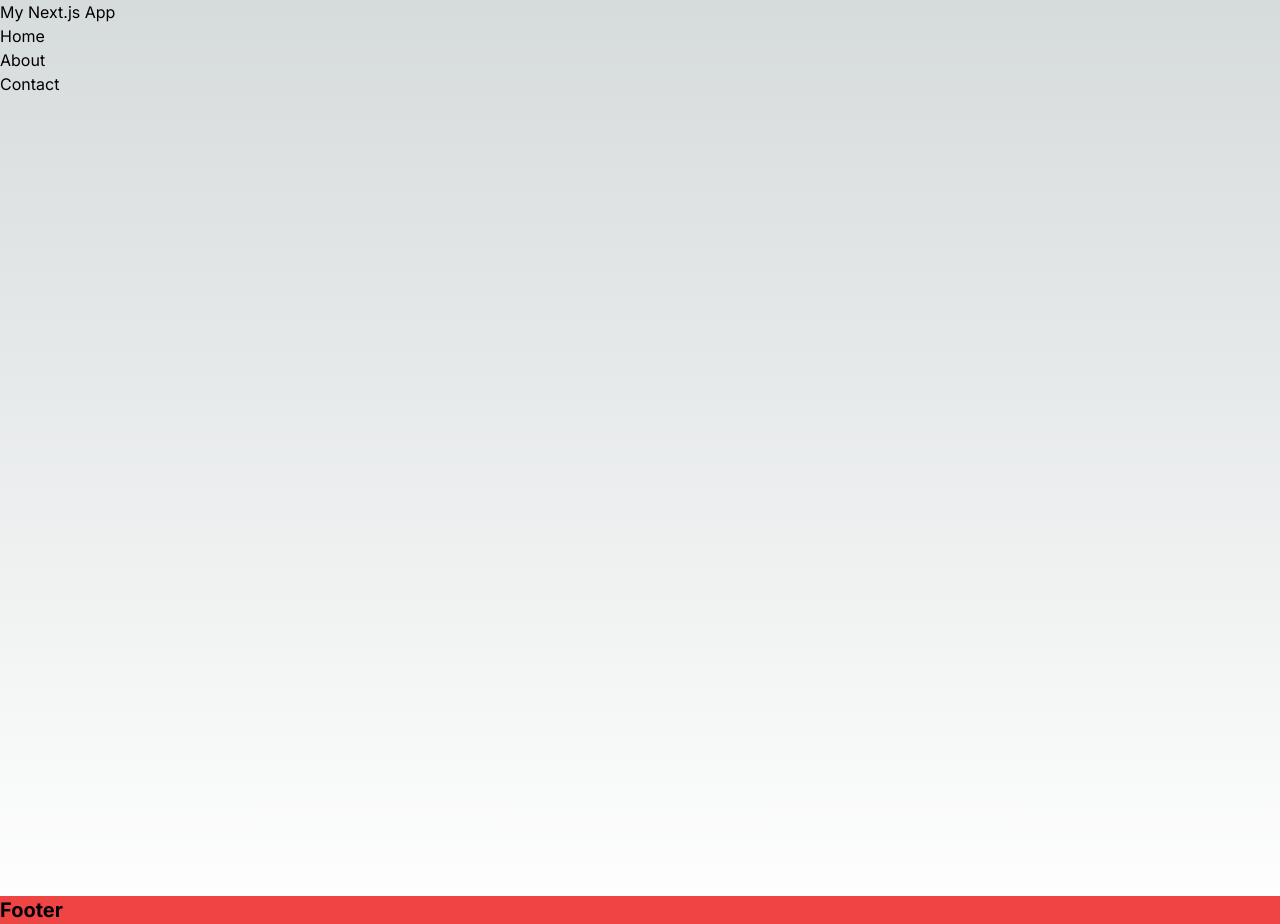
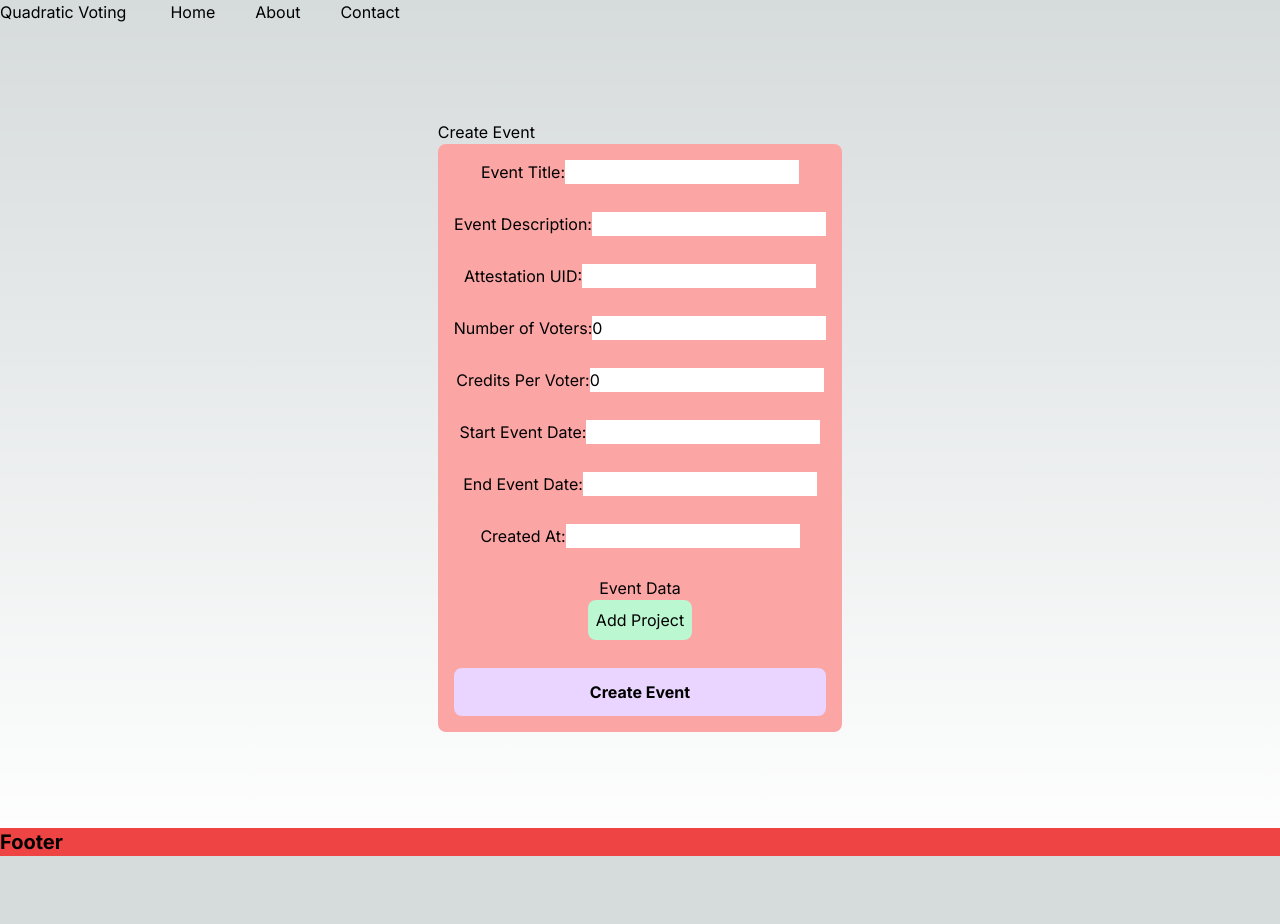
Before and after one commit to sanjay-sol/Quadratic_Voting, a Next.js app in the folder client/: page /create in a window 1280 px wide. After the commit the page ends 856 px from the top, so only its background shows below. Built offline with nearby package versions, Linux system fonts and the light colour scheme; no server answers.

Commit message:
added create event mutation and client

```diff
--- /dev/null
+++ b/client/src/apollo/client.ts
@@ -0,0 +1,7 @@
+import { ApolloClient, InMemoryCache } from '@apollo/client';
+
+const client = new ApolloClient({
+  uri: process.env.GRAPHQL_API,
+  cache: new InMemoryCache(),
+});
+export default client;
--- /dev/null
+++ b/client/src/apollo/eventMutation.ts
@@ -0,0 +1,21 @@
+import { gql } from '@apollo/client';
+
+export const CREATE_EVENT = gql`
+  mutation CreateEvent($event: EventInput) {
+    createEvent(event: $event) {
+      id
+      secret_key
+      event_title
+      event_description
+      attestation_uid
+      num_voters
+      credits_per_voter
+      start_event_date
+      end_event_date
+      created_at
+      event_data {
+        title
+      }
+    }
+  }
+`;
--- a/client/src/app/create/page.tsx
+++ b/client/src/app/create/page.tsx
@@ -1,51 +1,15 @@
 "use client";
-import React, { useEffect, useState } from 'react';
+import EventForm from '../../components/EventForm';
+import React from 'react';
 
 const Page = () => {
-const [data, setData] = useState(null);
 
-  useEffect(() => {
-    const fetchData = async () => {
-      const graphqlEndpoint = 'https://api.studio.thegraph.com/query/60982/easattestations/version/latest';
-      const recipient = '0xBe09cDb573E1553672eEC44540754b6F4d5B5112';
-
-
-      const graphqlQuery = `
-        {
-          attestationsBySchemaUID: attesteds(where: { recipient: "${recipient}" }) {
-            recipient
-            attester
-            uid
-            schema
-          }
-        }
-      `;
-
-      try {
-        const response = await fetch(graphqlEndpoint, {
-          method: 'POST',
-          headers: {
-            'Content-Type': 'application/json',
-          },
-          body: JSON.stringify({ query: graphqlQuery }),
-        });
-
-        const responseData = await response.json();
-          setData(responseData.data);
-        } catch (error) {
-            console.error('Error:', error);
-        }
-    };
-
-    fetchData();
-}, []);
-
-console.log(data);
     return (
         <main className="flex min-h-screen flex-col items-center justify-between p-24">
         <div>
-
-            </div>
+            <h1>Create Event</h1>
+            <EventForm />
+        </div>
         </main>
     );
 };
--- a/client/src/app/layout.tsx
+++ b/client/src/app/layout.tsx
@@ -3,6 +3,7 @@ import { Inter } from 'next/font/google'
 import './globals.css'
 import Header from '../components/Header'
 import Footer from '../components/Footer'
+import { Provider } from '../components/Provider'
 
 const inter = Inter({ subsets: ['latin'] })
 
@@ -18,10 +19,12 @@ export default function RootLayout({
 }) {
   return (
     <html lang="en">
-      <body className={inter.className}>
+      <body className={inter.className} suppressHydrationWarning={true}>
+        <Provider>
         <Header />
         {children}
-        <Footer />
+          <Footer />
+          </Provider>
       </body>
     </html>
   )
--- a/client/src/app/page.tsx
+++ b/client/src/app/page.tsx
@@ -4,13 +4,17 @@ import Link from 'next/link'
 
 export default function Home() {
   return (
-    <main className="flex min-h-screen flex-col items-center justify-between p-24">
+    <main className="flex  flex-col items-center justify-between p-24">
       {/* Your existing code */}
-      <button>
-      <Link href="/create">
+      <button className='bg-green-300 text-black p-4 rounded-md'>
+      <a href="/create">
           Go to Create Page
-
-        </Link>
+        </a>
+      </button>
+       <button className='bg-violet-300 text-black p-4 rounded-md m-3'>
+      <a href="/place">
+          Place your Votes
+        </a>
         </button>
     </main>
   )
--- /dev/null
+++ b/client/src/app/place/page.tsx
@@ -0,0 +1,10 @@
+"use client";
+import React from 'react'
+
+const page : React.FC = () => {
+  return (
+    <div> Place</div>
+  )
+}
+
+export default  page
--- /dev/null
+++ b/client/src/components/EventForm.tsx
@@ -0,0 +1,197 @@
+"use client";
+import React, { useState, ChangeEvent, FormEvent } from 'react';
+import { useMutation } from '@apollo/client';
+import { CREATE_EVENT } from '../apollo/eventMutation';
+import { useRouter } from 'next/navigation';
+
+interface Project {
+  title: string;
+}
+
+interface EventData {
+  event_title: string;
+  event_description: string;
+  attestation_uid: string;
+  num_voters: number;
+  credits_per_voter: number;
+  start_event_date: string;
+  end_event_date: string;
+  created_at: string;
+  event_data: Project[];
+}
+
+const EventForm: React.FC = () => {
+    const router = useRouter();
+  const [eventData, setEventData] = useState<EventData>({
+    event_title: '',
+    event_description: '',
+    attestation_uid: '',
+    num_voters: 0,
+    credits_per_voter: 0,
+    start_event_date: '',
+    end_event_date: '',
+    created_at: '',
+    event_data: [],
+  });
+
+    const [createEvent] = useMutation(CREATE_EVENT);
+
+  const handleInputChange = (e: ChangeEvent<HTMLInputElement>) => {
+    const { name, value } = e.target;
+    setEventData((prevData) => ({
+      ...prevData,
+      [name]: value,
+    }));
+  };
+
+
+  const handleAddProject = () => {
+    setEventData((prevData) => ({
+      ...prevData,
+      event_data: [...prevData.event_data, { title: '' }],
+    }));
+  };
+
+  const handleProjectInputChange = (index: number, e: ChangeEvent<HTMLInputElement>) => {
+    const { value } = e.target;
+    setEventData((prevData) => {
+      const updatedEventData = [...prevData.event_data];
+      updatedEventData[index] = { title: value };
+      return {
+        ...prevData,
+        event_data: updatedEventData,
+      };
+    });
+  };
+
+  const handleCreateEvent = async () => {
+    try {
+      const { data } = await createEvent({
+        variables: {
+          event: eventData,
+        },
+      });
+
+      console.log('Event created:', data);
+    } catch (error:any) {
+
+        console.error('Error creating event:', error.message);
+        //TODO : Add an toast alert here
+        // router.push('/error');
+    }
+  };
+
+  return (
+    <div className='flex flex-col justify-center text-center items-center'>
+      <form className='flex flex-col gap-7 bg-red-300 p-4 rounded-lg' onSubmit={(e: FormEvent) => e.preventDefault()}>
+        {/* Form input fields */}
+        <label>
+          Event Title:
+          <input
+            type="text"
+            name="event_title"
+            className='text-black'
+            value={eventData.event_title}
+            onChange={handleInputChange}
+          />
+        </label>
+        <label>
+          Event Description:
+            <input
+            className='text-black'
+            name="event_description"
+            value={eventData.event_description}
+            onChange={handleInputChange}
+          />
+        </label>
+        <label>
+          Attestation UID:
+                  <input
+                      className='text-black'
+            type="text"
+            name="attestation_uid"
+            value={eventData.attestation_uid}
+            onChange={handleInputChange}
+          />
+        </label>
+        <label>
+          Number of Voters:
+                  <input
+                      className='text-black'
+            type="number"
+            name="num_voters"
+            value={eventData.num_voters}
+            onChange={(e)=> setEventData({...eventData, num_voters: parseInt(e.target.value)}) }
+          />
+        </label>
+        <label>
+          Credits Per Voter:
+            <input
+            className='text-black'
+            type="number"
+            name="credits_per_voter"
+            value={eventData.credits_per_voter}
+            onChange={(e)=> setEventData({...eventData, credits_per_voter: parseInt(e.target.value)}) }
+          />
+        </label>
+        <label>
+          Start Event Date:
+            <input
+            className='text-black'
+            type="text"
+            name="start_event_date"
+            value={eventData.start_event_date}
+            onChange={handleInputChange}
+          />
+        </label>
+        <label>
+          End Event Date:
+            <input
+            className='text-black'
+            type="text"
+            name="end_event_date"
+            value={eventData.end_event_date}
+            onChange={handleInputChange}
+          />
+        </label>
+        <label>
+          Created At:
+            <input
+             className='text-black'
+            type="text"
+            name="created_at"
+            value={eventData.created_at}
+            onChange={handleInputChange}
+          />
+        </label>
+
+        {/* Event Data (Array of Projects) */}
+        <div>
+          <h3 className='text-black'>Event Data</h3>
+          {eventData.event_data.map((project, index) => (
+            <div key={index}>
+              <label>
+                Project {index + 1}:
+                <input
+                  className='text-black'
+                  type="text"
+                  value={project.title}
+                  onChange={(e) => handleProjectInputChange(index, e)}
+                />
+              </label>
+            </div>
+          ))}
+          <button className='bg-green-200 rounded-lg p-2 text-black' type="button" onClick={handleAddProject}>
+            Add Project
+          </button>
+        </div>
+
+        <button className='bg-purple-200 rounded-lg p-3 text-black font-bold' type="button" onClick={handleCreateEvent}>
+          Create Event
+        </button>
+      </form>
+    </div>
+  );
+};
+
+export default EventForm;
--- a/client/src/components/Header.tsx
+++ b/client/src/components/Header.tsx
@@ -2,10 +2,10 @@ import React from 'react';
 
 const Header: React.FC = () => {
     return (
-        <header>
-            <h1>My Next.js App</h1>
+        <header className='flex gap-11'>
+            <h1>Quadratic Voting</h1>
             <nav>
-                <ul>
+                <ul className='flex gap-10'>
                     <li>
                         <a href="/">Home</a>
                     </li>
--- /dev/null
+++ b/client/src/components/Provider.tsx
@@ -0,0 +1,8 @@
+"use client";
+import { ApolloProvider } from '@apollo/client';
+import client from '../apollo/client';
+
+export const Provider = ({ children }: { children: React.ReactNode }) => {
+
+    return <ApolloProvider client={client}>{children}</ApolloProvider>;
+}
```
Also changed, not shown: client/package.json (+8 -5 lines), 2 other files (tests, documents, lock files or other folders).
